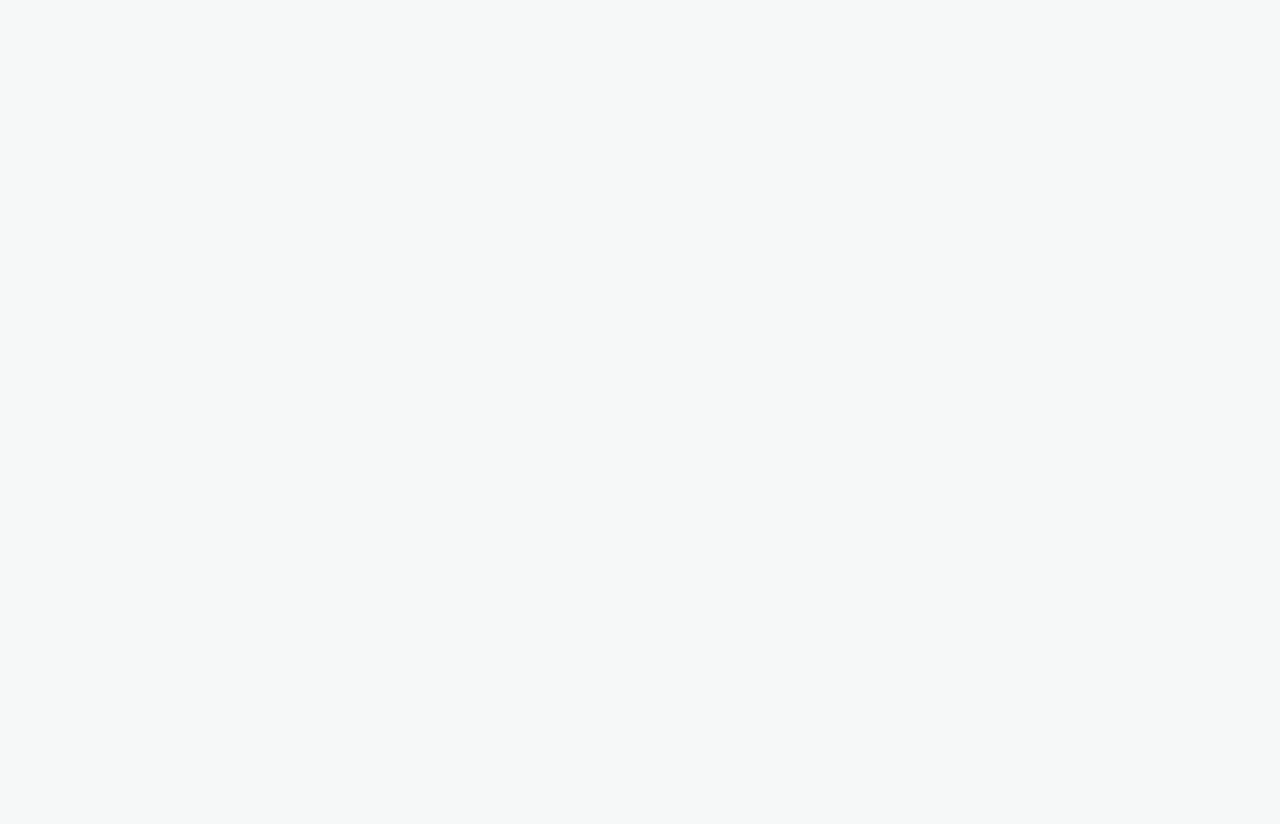
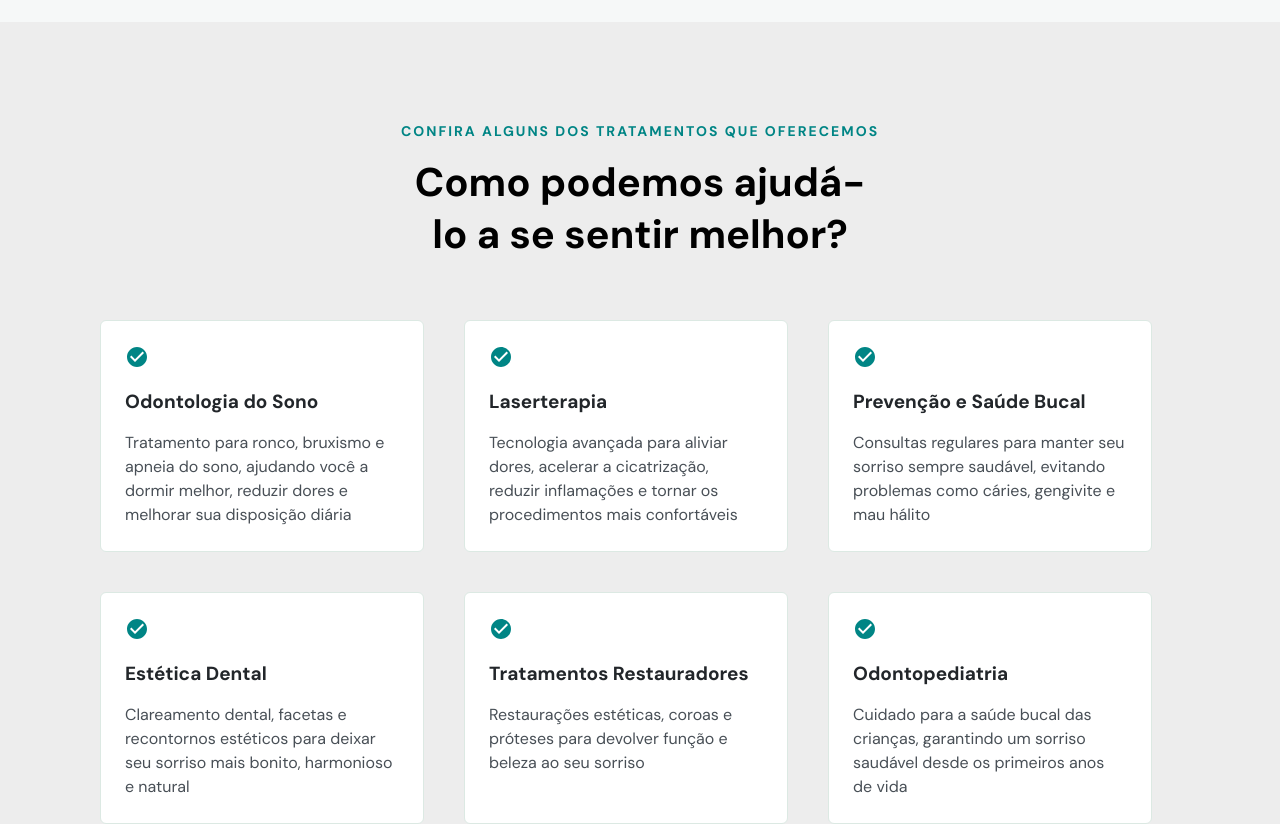
Before and after one commit to FabinhoFlauzino/lp-thais-goncalves, a Next.js app: page / in a window 1280 px wide. Shown: the part 1880-2704 px from the top of the page. Before the commit the page ends 1902 px from the top, so only its background shows below. Built offline with nearby package versions, Linux system fonts and the light colour scheme.

Commit message:
Services

```diff
--- a/src/app/page.tsx
+++ b/src/app/page.tsx
@@ -3,6 +3,7 @@ import styles from "./page.module.css"
 import { Hero } from "@/components/Hero";
 import { About } from "@/components/About";
 import { CallToAction } from "@/components/CallToAction";
+import { Services } from "@/components/Services";
 
 export default function Home() {
   return (
@@ -13,6 +14,7 @@ export default function Home() {
       </div>
       <About />
       <CallToAction />
+      <Services />
     </main>
   );
 }
--- a/src/components/CallToAction/styles.module.css
+++ b/src/components/CallToAction/styles.module.css
@@ -1,5 +1,7 @@
 .actionContainer {
   padding: 0rem 2rem 10rem;
+  max-width: 112rem;
+  margin: 0 auto;
 
   & .actionContainerContent {
     background: var(--primary-color);
--- /dev/null
+++ b/src/components/Services/index.tsx
@@ -0,0 +1,32 @@
+import { ElementsServices } from "@/data/Services";
+import styles from "./styles.module.css"
+import { MdCheckCircle } from "react-icons/md";
+
+export function Services() {
+  return (
+    <section className={styles.services}>
+      <div className={`container ${styles.servicesContainer}`}>
+        <header>
+          <h4>Confira alguns dos tratamentos que oferecemos</h4>
+          <h2>Como podemos ajudá-lo a se sentir melhor?</h2>
+        </header>
+
+        <div className={styles.content}>
+          <div className={styles.cards}>
+            {
+              ElementsServices && ElementsServices.map((service) => (
+                <div className={styles.card} key={service.id}>
+                  <MdCheckCircle size={24} />
+
+                  <h3>{service.title}</h3>
+
+                  <p>{service.text}</p>
+                </div>
+              ))
+            }
+          </div>
+        </div>
+      </div>
+    </section>
+  );
+}
--- /dev/null
+++ b/src/components/Services/styles.module.css
@@ -0,0 +1,101 @@
+.services {
+  background-color: var(--white);
+}
+
+.servicesContainer {
+  & header {
+    text-align: center;
+
+    & h4 {
+      letter-spacing: .2rem;
+    }
+
+    & h2 {
+      font-size: 3rem;
+      line-height: 3.9rem;
+      color: var(--headline);
+      margin-bottom: 6rem;
+    }
+  }
+
+  & .content {
+    & .cards {
+      display: flex;
+      flex-direction: column;
+      gap: 3.2rem;
+
+      & .card {
+        padding: 2.4rem;
+        text-align: left;
+        background: white;
+        border: 1px solid var(--green-light);
+        border-radius: .6rem;
+
+        & svg {
+          fill: var(--green-light);
+          border-radius: 50%;
+        }
+
+        & h3 {
+          font-size: 1.9rem;
+          margin-block: 1.6rem;
+        }
+
+        & p {
+          font-weight: 400;
+          font-size: 1.6rem;
+          line-height: 1.5;
+          color: var(--paragraph);
+        }
+      }
+    }
+  }
+}
+
+@media (min-width: 768px) {
+  .servicesContainer {
+    & header {
+      text-align: center;
+
+      & h4 {
+        letter-spacing: .2rem;
+      }
+
+      & h2 {
+        width: 47rem;
+        margin-inline: auto;
+        font-size: 4rem;
+        line-height: 5.2rem;
+      }
+    }
+
+    & .content {
+      & .cards {
+        flex-direction: row;
+        flex-wrap: wrap;
+        gap: 4rem;
+
+        & .card {
+          width: 30%;
+
+          & svg {
+            fill: var(--primary-color);
+            border-radius: 50%;
+          }
+
+          & h3 {
+            font-size: 1.9rem;
+            margin-block: 1.6rem;
+          }
+
+          & p {
+            font-weight: 400;
+            font-size: 1.6rem;
+            line-height: 1.5;
+            color: var(--paragraph);
+          }
+        }
+      }
+    }
+  }
+}
--- /dev/null
+++ b/src/data/Services.ts
@@ -0,0 +1,48 @@
+type Props = {
+  id: number
+  title: string
+  text: string
+}
+
+export const ElementsServices: Props[] = [
+  {
+    id: 1,
+    title: "Odontologia do Sono",
+    text: "Tratamento para ronco, bruxismo e apneia do sono, ajudando você a dormir melhor, reduzir dores e melhorar sua disposição diária"
+  },
+  {
+    id: 2,
+    title: "Laserterapia",
+    text: "Tecnologia avançada para aliviar dores, acelerar a cicatrização, reduzir inflamações e tornar os procedimentos mais confortáveis"
+  },
+  {
+    id: 3,
+    title: "Prevenção e Saúde Bucal",
+    text: "Consultas regulares para manter seu sorriso sempre saudável, evitando problemas como cáries, gengivite e mau hálito"
+  },
+  {
+    id: 4,
+    title: "Estética Dental",
+    text: "Clareamento dental, facetas e recontornos estéticos para deixar seu sorriso mais bonito, harmonioso e natural"
+  },
+  {
+    id: 5,
+    title: "Tratamentos Restauradores",
+    text: "Restaurações estéticas, coroas e próteses para devolver função e beleza ao seu sorriso"
+  },
+  {
+    id: 6,
+    title: "Odontopediatria",
+    text: "Cuidado para a saúde bucal das crianças, garantindo um sorriso saudável desde os primeiros anos de vida"
+  },
+  {
+    id: 7,
+    title: "Pré-natal Odontológico",
+    text: "Acompanhamento para gestantes, prevenindo problemas bucais que podem impactar a saúde do bebê e da mãe, além de orientações sobre cuidados com a saúde bucal do recém-nascido"
+  },
+  {
+    id: 8,
+    title: "Orientações de Cuidados Diários",
+    text: "Dicas personalizadas sobre escovação, uso do fio dental, indicação dos melhores produtos para manter seu sorriso sempre saudável"
+  },
+]
```
